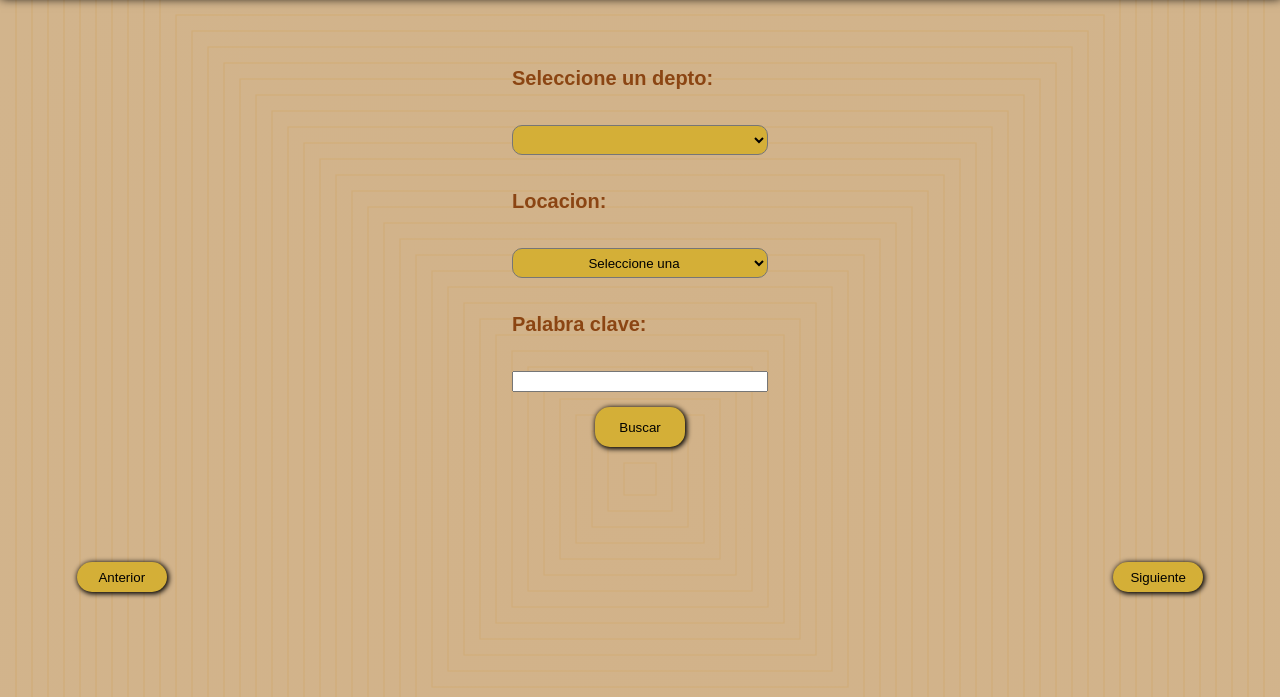
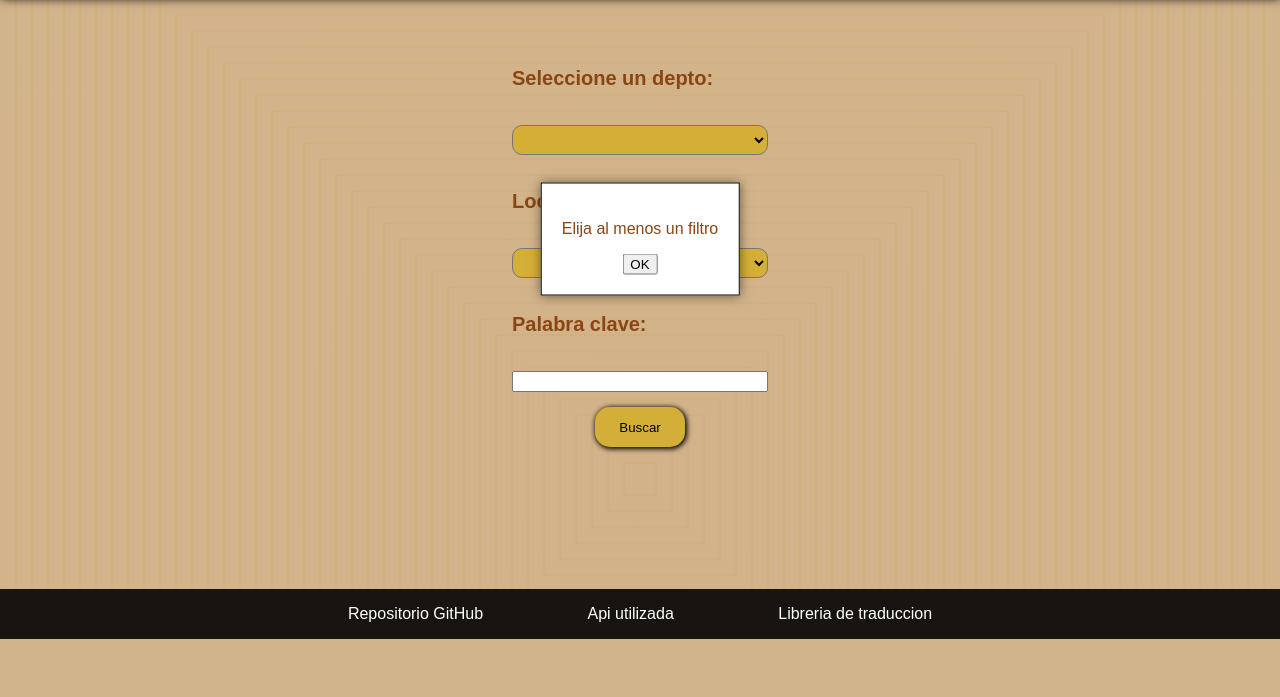
Before and after one commit to FabriiDev/Arias-Proyecto-Integrador-WebII-node, a website: page public/index.html in a window 1280 px wide. Both pictures are taken after a click on the button "Buscar". Shown: the part 161-858 px from the top of the page. After the commit the page ends 800 px from the top, so only its background shows below. Drawn offline with Linux system fonts and the light colour scheme; no server answers.

Commit message:
Algunas correcciones y estilando mas

```diff
--- a/public/estilos.css
+++ b/public/estilos.css
@@ -77,7 +77,7 @@ h1 {
 /* ------------------------------------------------BUSQUEDA-------------------------------------------------------*/
 
 .pintarRojo{
-    border: 2px solid rgba(197, 28, 28, 0.783);
+    border: 2px solid rgba(0, 0, 0, 0.783);
 }
 
 .contenedor-elecciones {
@@ -199,6 +199,10 @@ a {
 
 /* ------------------------------------- paginacion -------------------------*/
 
+#ocultos{
+    display: none;
+}
+
 .cont_paginas {
     width: 90%;
     margin: auto;
@@ -224,19 +228,16 @@ a {
 .botones-paginacion {
     width: 90%;
     margin: auto;
-    text-align: center;
-    display: flex;
-    flex-direction: row;
-    justify-content: right;
+
 }
 
 .cont-botones {
     display: flex;
     width: 88%;
     margin: auto;
-    justify-content: space-between;
-    align-items: center;
-    text-align: center;
+    height: 100%;
+    padding: 0;
+    justify-content: center;
 }
 
 .cont-botones button {
@@ -248,6 +249,7 @@ a {
     box-shadow: 1px 1px 5px 1px;
     font-weight: 500;
     color: black;
+    margin-top: 10px;
 }
 
 .cont-botones button:hover {
@@ -263,5 +265,39 @@ a {
 /*------------------------------------------------------- FOOTER -------------------------------------------------------*/
 
 .footer {
+    margin-bottom: 0px;
     margin-top: 50px;
+    background-color: rgba(4, 4, 4, 0.901);
+    height: 50px;
+    display: flex;
+    flex-direction: row;
+    justify-content: space-around;
+    align-items: center;
+    text-align: center;
 }
+
+.textos-footer{
+    text-decoration: none;
+    padding: 0px;
+    text-align: center;
+    margin-right: 50px;
+    margin-left: 50px;
+}
+
+.textos-footer:hover{
+    cursor: pointer;
+}
+
+/*-------------------------------- ALERTAS ----------------------------*/
+.alert-box {
+    position: fixed;
+    top: 50%;
+    left: 50%;
+    transform: translate(-50%, -50%);
+    background-color: white;
+    padding: 20px;
+    box-shadow: 0 0 10px rgba(0, 0, 0, 0.5);
+    z-index: 1000;
+    border: 1px solid black;
+    text-align: center;
+}
--- a/public/index.html
+++ b/public/index.html
@@ -41,7 +41,7 @@
                 <option value="Italy">Italia</option>
                 <option value="Germany">Alemania</option>
                 <option value="Japan">Japon</option>
-                <option value="Venezuela">Venezuela</option>
+                <option value="Wales">Gales</option>
                 <option value="Netherlands">Paises bajos</option>
                 <option value="Denmark">Dinamarca</option>
                 <option value="Czech Republic">Republica Checa</option>
@@ -80,12 +80,12 @@
     <!-- ------------------------------ paginas -------------------------- -->
 
 
-    <div class="cont-botones">
-        <a href="#arriba"> <button onclick="anterior()"> Anterior </button> </a>
+    <div class="cont-botones" id="ocultos">
+        <button onclick="anterior()"> Anterior </button>
         <div class="cont_paginas" id="arriba">
             <p id="ver_paginas"></p>
         </div>
-        <a href="#arriba"> <button onclick="siguiente()"> Siguiente </button> </a>
+        <button onclick="siguiente()"> Siguiente </button>
     </div>
 
     <!-- ---------------------seccion de tarjetas------------------------- -->
@@ -116,9 +116,27 @@
 
     </div>
     <!-- ------------------------------------------------------------------ -->
-    <div class="footer">
 
+    <!-- ------------------------------------------alerta personalizada--------------------------------------------------- -->
+
+    <div id="customAlert" style="display: none;" class="alert-box">
+        <p id="alertMessage"></p>
+        <button onclick="closeAlert()">OK</button>
     </div>
+
+    <!-- ------------------------------------------------------------------------------------------------------------------ -->
+
+    <!-- -------------------------------------------- footer -------------------------------------------------------------- -->
+
+    <div class="footer" id="ftInicial">
+        <div class="cont-links">
+            <a href="https://github.com/FabriiArias/Arias-Proyecto-Integrador-WebII-node" target="_blank" class="textos-footer">Repositorio GitHub</a>
+            <a href="https://metmuseum.github.io/" target="_blank" class="textos-footer">Api utilizada</a>
+            <a href="https://github.com/statickidz/node-google-translate-skidz" target="_blank" class="textos-footer">Libreria de traduccion</a>
+        </div>
+    </div>
+
+    <!-- ------------------------------------------------------------------------------------------------------------------ -->
 
     <script src="index.js"></script>
 
--- a/public/index.js
+++ b/public/index.js
@@ -4,6 +4,18 @@ let tarjetas = '';
 let objetitos = [];
 var objGlobal = [];
 let indexPagina;
+
+// ------------------------------------------------- FOOTER INICIAL -----------------------------------------------------
+let foot;
+function footerInicial(){
+    foot = document.getElementById('ftInicial');
+    foot.style.position = "fixed";
+    foot.style.bottom = "0";
+    foot.style.left = "0";
+    foot.style.right = "0";
+}
+footerInicial();
+
 
 // -------------------------------------------ANIMACION DE CARGA ----------------------------------------------------------
 const loader = document.getElementById("carga");
@@ -80,6 +92,14 @@ function botonesDeBajoTar() {
                 </div>
                 <a href="#arriba"> <button onclick="siguiente()"> Siguiente </button> </a>`
     document.getElementById('btn_debajo').innerHTML = btns;
+
+}
+
+// ACTIVAR VISIVILAD DE LOS BOTONES DE ARRIBA
+let btnArribaVisible
+function actibarBtnsArriba() {
+    btnArribaVisible = document.getElementById("ocultos");
+    btnArribaVisible.style.display = "flex";
 
 }
 
@@ -160,31 +180,43 @@ async function buscar() {
 
         // este if es por que vercel solo espera 10 segundos y a veces la llamada demora mas
         if (respuesta.status === 504) {
-            alert("Tiempo de carga exedido... Vercel no me permite que la busqueda supere los 10 seg y a veces la api tarda demasiado");
+            //alert("Tiempo de carga exedido... Vercel no me permite que la busqueda supere los 10 seg y a veces la api tarda demasiado");
+            showAlert('Tiempo de carga exedido... Vercel no me permite que la busqueda supere los 10 seg y a veces la api tarda demasiado');
             window.location.href = window.location.href; // Recarga la página al aceptar el alert
             return;
         }
 
         // Si la respuesta es exitosa
         const datos = await respuesta.json();
+
+        // limpieza de html
         document.getElementById("cont_tarjeta").innerHTML = "";
         document.getElementById('errorP').innerHTML = '';
+
         // Filtrar objetos con imágenes
         const objetosConImagen = datos.filter(objeto => objeto.primaryImageSmall);
+
+        // textos a mostrar en dom
         objGlobal = paginas(objetosConImagen);
         indexPagina = 0;
         nroDepag = `Página: ${indexPagina + 1} de ${objGlobal.length}`;
         document.getElementById("ver_paginas").innerHTML = nroDepag;
+        document.getElementById('ftInicial').style.position = "relative";
         //document.getElementById("ver_paginas_abajo").innerHTML = `Página: ${indexPagina + 1} de ${objGlobal.length}`;
+
+
         if (Array.isArray(objGlobal[0])) {
             for (const element of objGlobal[0]) {
                 crearTarjeta(element);
             }
             botonesDeBajoTar();
-        }else{
+            actibarBtnsArriba();
+        } else {
             let malaBusqueda = `<P class"noEncontrado">No hay coincidencias en lo que buscas!</P>`;
             document.getElementById('errorP').innerHTML = malaBusqueda;
             document.getElementById('btn_debajo').innerHTML = '';
+            document.getElementById('ocultos').style.display = "none";
+            footerInicial();
         }
 
         hideLoader();
@@ -219,6 +251,7 @@ function siguiente() {
     nroDepag = `Página: ${indexPagina + 1} de ${objGlobal.length}`;
     document.getElementById("ver_paginas").innerHTML = nroDepag;
     botonesDeBajoTar();
+    actibarBtnsArriba();
     //document.getElementById("ver_paginas_abajo").innerHTML = `Página: ${indexPagina + 1} de ${objGlobal.length}`;
     for (const element of objGlobal[indexPagina]) {
         crearTarjeta(element);
@@ -234,6 +267,7 @@ function anterior() {
     nroDepag = `Página: ${indexPagina + 1} de ${objGlobal.length}`;
     document.getElementById("ver_paginas").innerHTML = nroDepag;
     botonesDeBajoTar();
+    actibarBtnsArriba();
     //document.getElementById("ver_paginas_abajo").innerHTML = `Página: ${indexPagina + 1} de ${objGlobal.length}`;
     for (const element of objGlobal[indexPagina]) {
         crearTarjeta(element);
@@ -271,7 +305,8 @@ function tipoDeFiltro() {
         url = `https://collectionapi.metmuseum.org/public/collection/v1/search?q=${palabra}`;
         return url;
     } else {
-        alert('Elija al menos un filtro');
+        //alert('Elija al menos un filtro');
+        showAlert('Elija al menos un filtro');
         marcarError();
         url = '0'
         return url;
@@ -295,6 +330,18 @@ function marcarError() {
         });
     }, 2000); // 3000 milisegundos = 3 segundos
 }
+
+// ---------------------------------------------------------- alertas ------------------------------------------------------
+
+function showAlert(message) {
+    document.getElementById("alertMessage").textContent = message;
+    document.getElementById("customAlert").style.display = "block";
+}
+
+function closeAlert() {
+    document.getElementById("customAlert").style.display = "none";
+}
+
 
 
 //-----------------------------------------------------------------------------------------------------------------------------------------
```
Also changed, not shown: index.js (+29 -27 lines).
